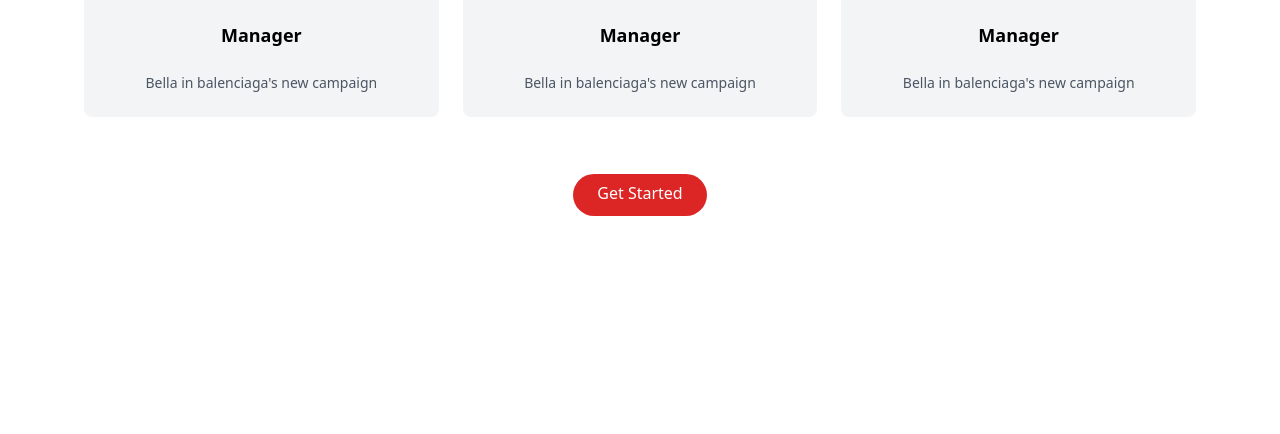
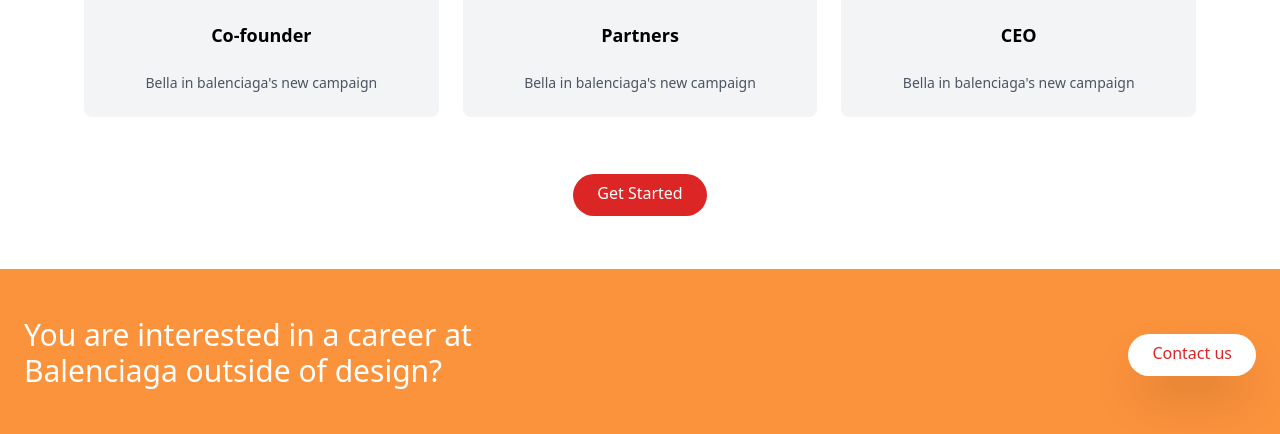
Before and after one commit to mariamogig/Balenciaga-campaign, a website: page index.html in a window 1280 px wide. Shown: the part 1624-2058 px from the top of the page. Before the commit the page ends 1893 px from the top, so only its background shows below. Drawn offline with nearby package versions, Linux system fonts and the light colour scheme; files that its build step writes are made by us from their sources.

Commit message:
contact us section

```diff
--- a/index.html
+++ b/index.html
@@ -111,17 +111,17 @@
                  <div class="flex flex-col mt-24 md:flex-row md:space-x-6">
                     <div class="flex flex-col items-center p-6 space-y-6 rounded-lg bg-gray-100 md:w-1/3">
                         <img src="image/avatar.png" class="w-16 -mt-14" alt="avatar">
-                        <h5 class="text-lg font-bold"> Manager</h5>
+                        <h5 class="text-lg font-bold"> Co-founder</h5>
                         <p class="text-sm text-gray-600"> Bella in balenciaga's new campaign</p>
                     </div>
                     <div class="hidden flex-col items-center p-6 space-y-6 rounded-lg bg-gray-100 md:flex md:w-1/3">
                         <img src="image/avatar.png" class="w-16 -mt-14" alt="avatar">
-                        <h5 class="text-lg font-bold"> Manager</h5>
+                        <h5 class="text-lg font-bold"> Partners</h5>
                         <p class="text-sm text-gray-600"> Bella in balenciaga's new campaign</p>
                     </div>
                     <div class="hidden flex-col items-center p-6 space-y-6 rounded-lg bg-gray-100 md:flex md:w-1/3">
                         <img src="image/avatar.png" class="w-16 -mt-14" alt="avatar">
-                        <h5 class="text-lg font-bold"> Manager</h5>
+                        <h5 class="text-lg font-bold"> CEO</h5>
                         <p class="text-sm text-gray-600"> Bella in balenciaga's new campaign</p>
                     </div>
                 </div>
@@ -131,5 +131,15 @@
                 </div>
             </div>
         </section>
+        <section id="cta" class="bg-orange-400">
+            <div class="container flex flex-col items-center justify-between px-6 py-24 mx-auto space-y-12 md:py-12 md:flex-row md:space-y-0">
+                <h2 class="text-3xl leading-tght text-center text-white md:text-3xl md:max-w-xl md:text-left"> You are interested in a career at Balenciaga outside of design?
+                </h2>
+                <div class="items-end">
+                    <a href="#" class="p-3 px-6 pt-2 text-red-600 bg-white shadow-2xl rounded-full baseline hover:bg-gray-200" >Contact us
+                    </a>
+                </div>
+            </div>
+        </section>
     </body>
     </html>
```
Also changed, not shown: image/background.jpg (added).
